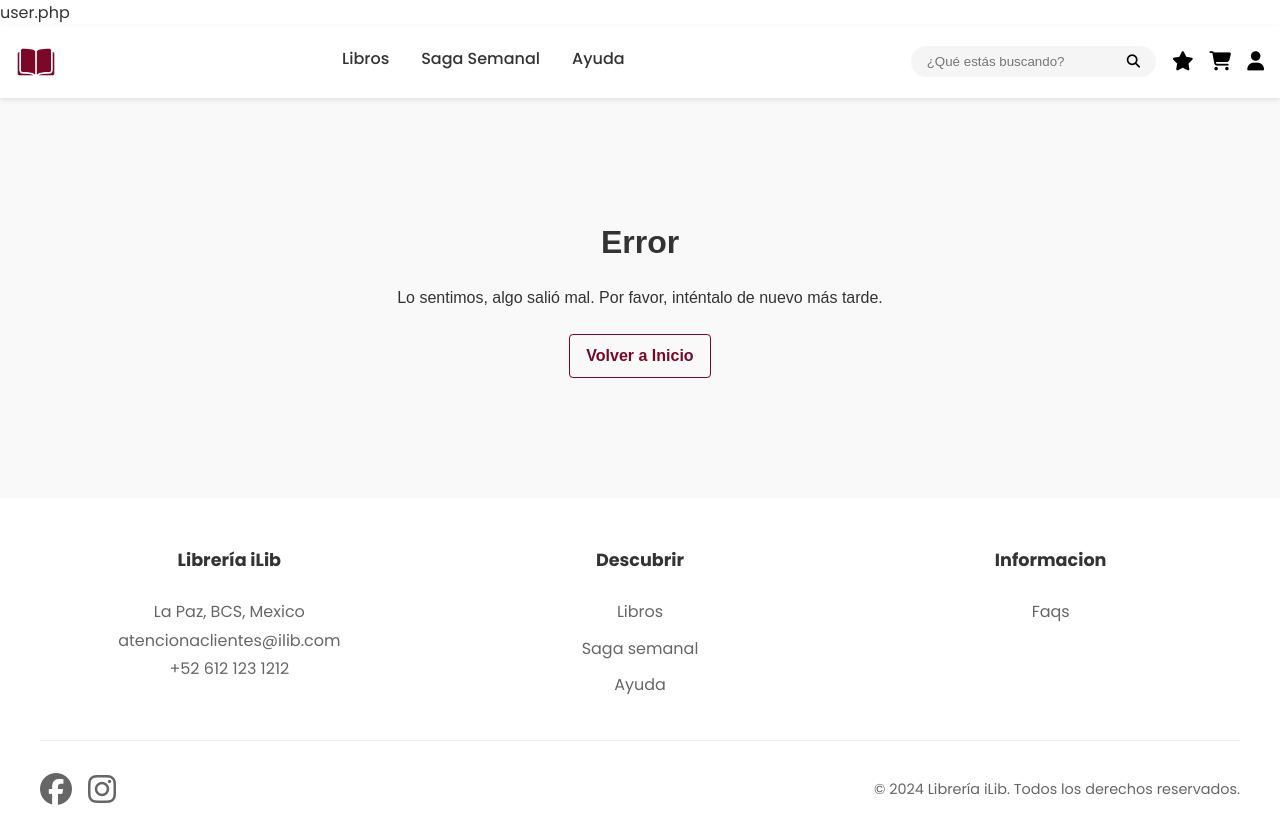
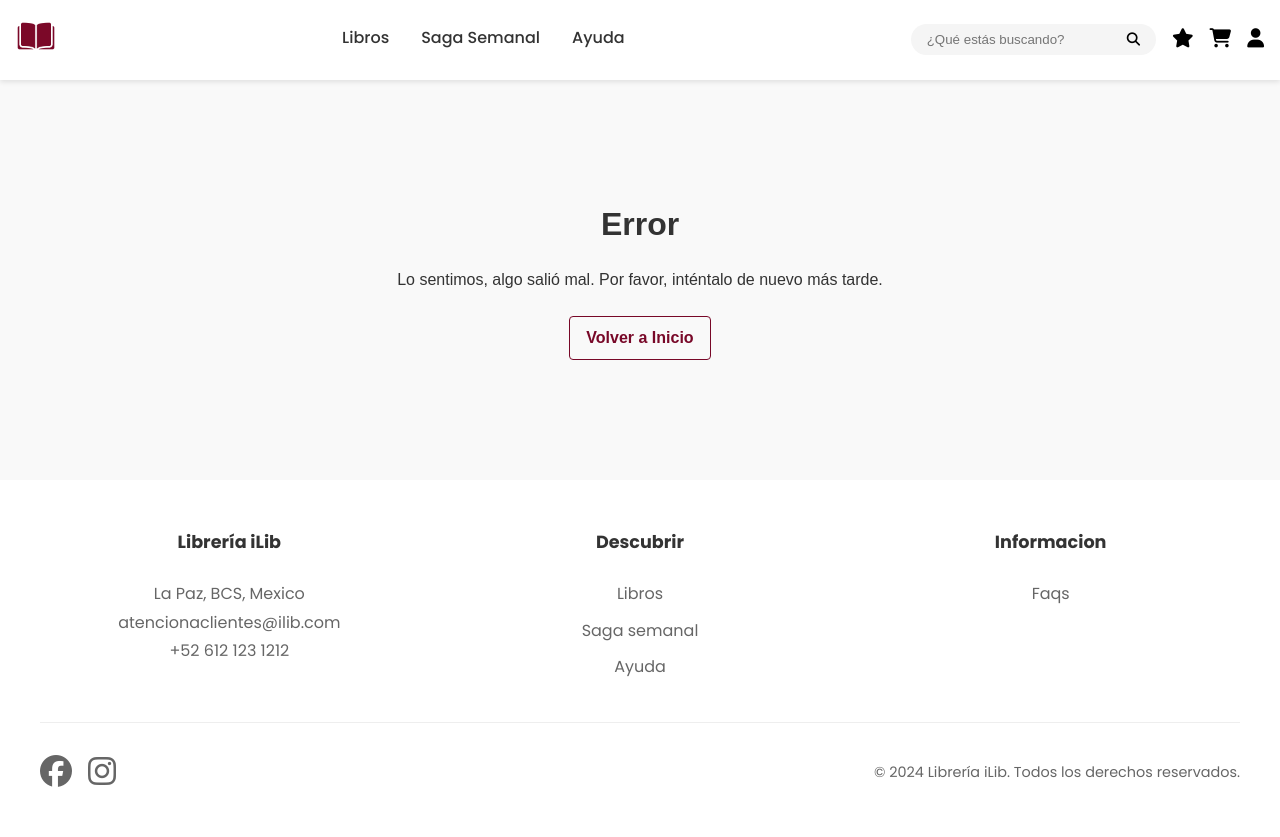
Before and after one commit to Manuel-Avila/iLib, a PHP site: page /iLib/error in a window 1280 px wide. After the commit the page ends 787 px from the top, so only its background shows below. Run offline with PHP 8.4, Linux system fonts and the light colour scheme.

Commit message:
style: fix error.php

```diff
--- a/views/pages/errors/error.php
+++ b/views/pages/errors/error.php
@@ -1,4 +1,4 @@
-user.php<?php
+<?php
     include_once "../../../app/config.php";
 
     if (isset($_GET['code'])) {
```
